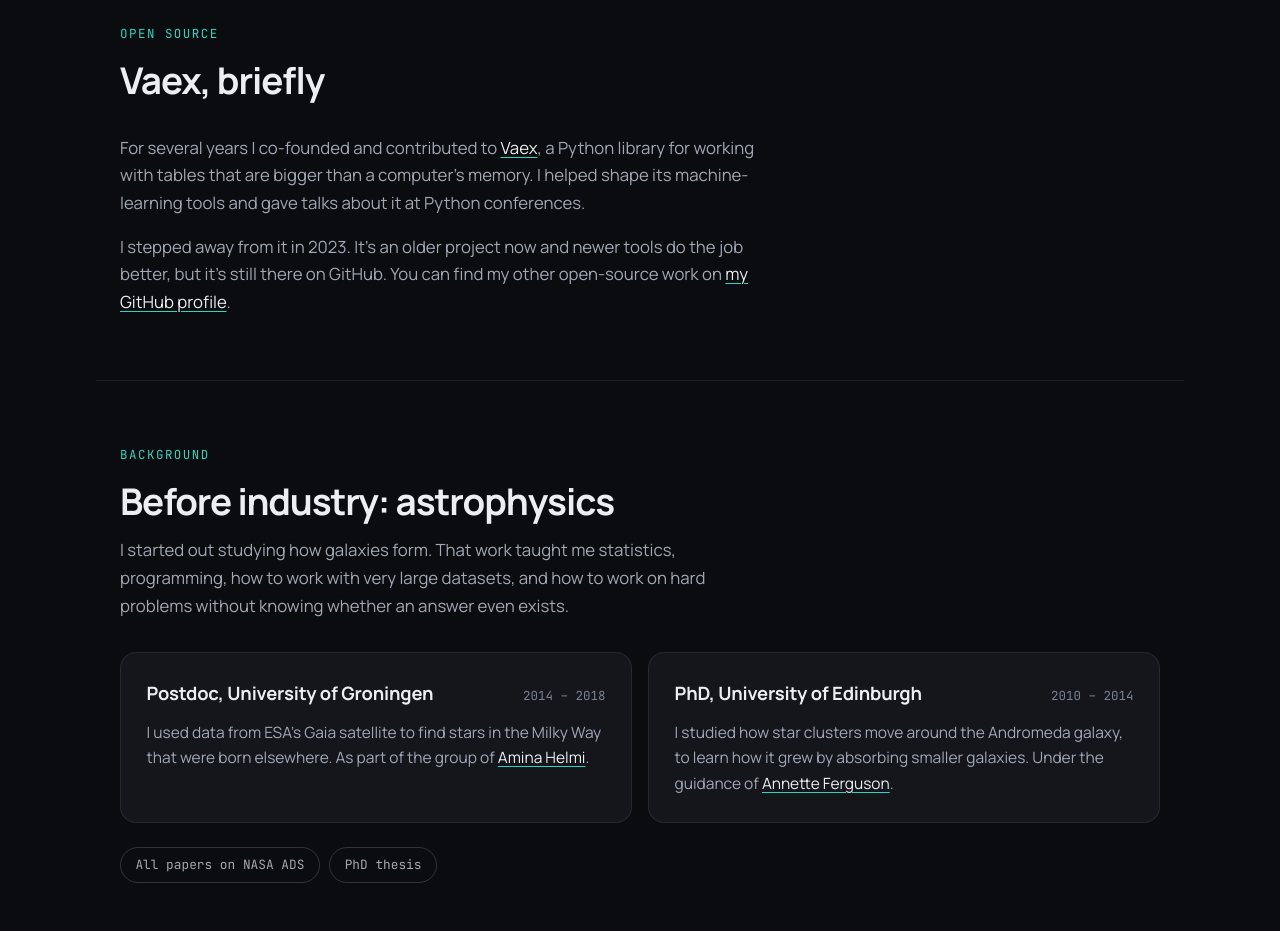
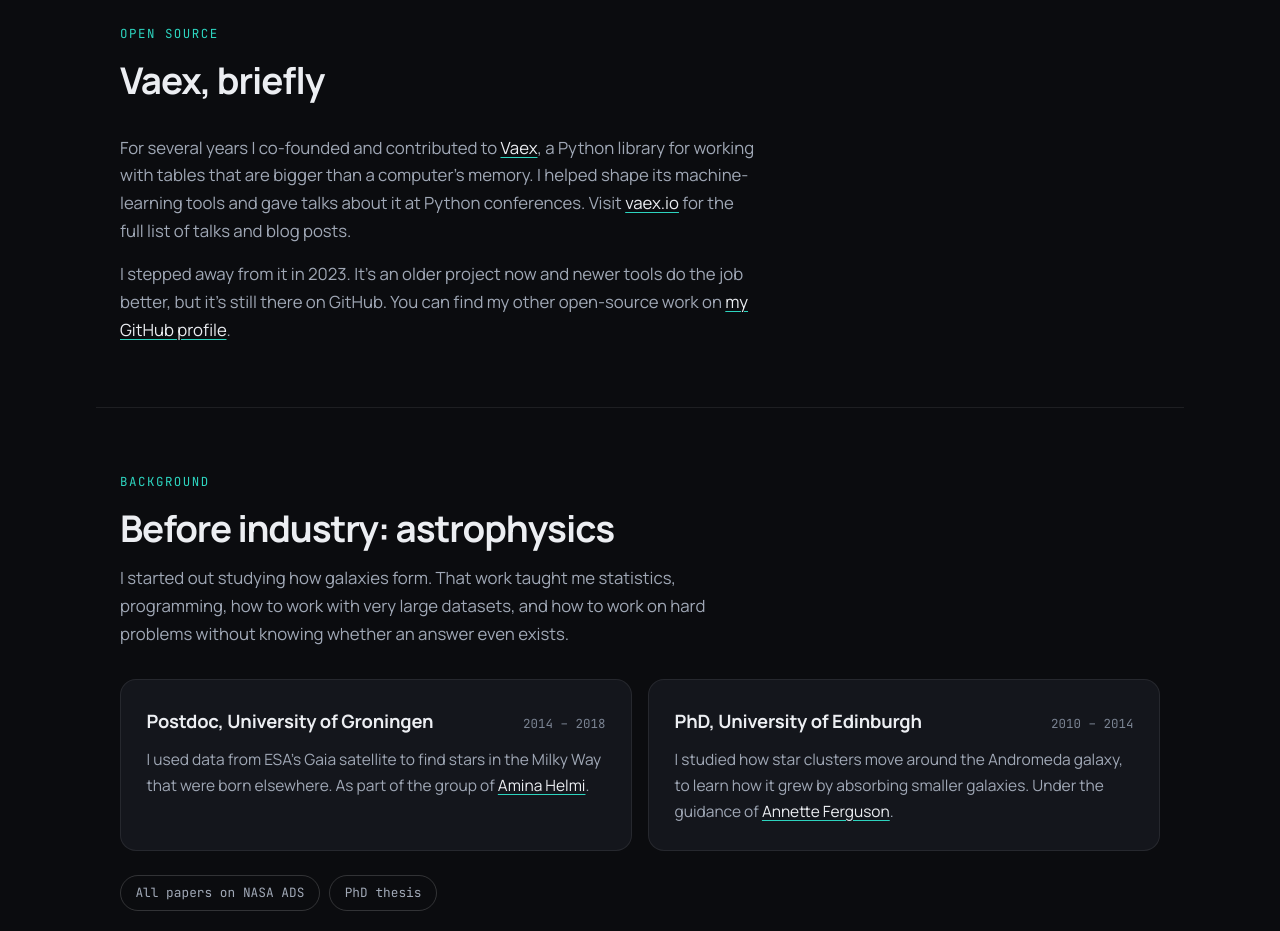
Before and after one commit to JovanVeljanoski/jovanveljanoski.github.io, a plain HTML site: page index.html in a window 1280 px wide. Shown: the part 2300-3231 px from the top of the page. Drawn offline with Linux system fonts and the light colour scheme.

Commit message:
feat: link to vaex.io and check all links in CI
Add a vaex.io link in the open source section. CI now checks external links as well as local ones.

```diff
--- a/index.html
+++ b/index.html
@@ -144,7 +144,7 @@
         <h2 id="oss-h">Vaex, briefly</h2>
       </header>
       <div class="prose">
-        <p>For several years I co-founded and contributed to <a href="https://github.com/vaexio/vaex">Vaex</a>, a Python library for working with tables that are bigger than a computer's memory. I helped shape its machine-learning tools and gave talks about it at Python conferences.</p>
+        <p>For several years I co-founded and contributed to <a href="https://github.com/vaexio/vaex">Vaex</a>, a Python library for working with tables that are bigger than a computer's memory. I helped shape its machine-learning tools and gave talks about it at Python conferences. Visit <a href="https://vaex.io/">vaex.io</a> for the full list of talks and blog posts.</p>
         <p>I stepped away from it in 2023. It's an older project now and newer tools do the job better, but it's still there on GitHub. You can find my other open-source work on <a href="https://github.com/JovanVeljanoski" rel="me">my GitHub profile</a>.</p>
       </div>
     </section>
```
Also changed, not shown: 1 other file.
